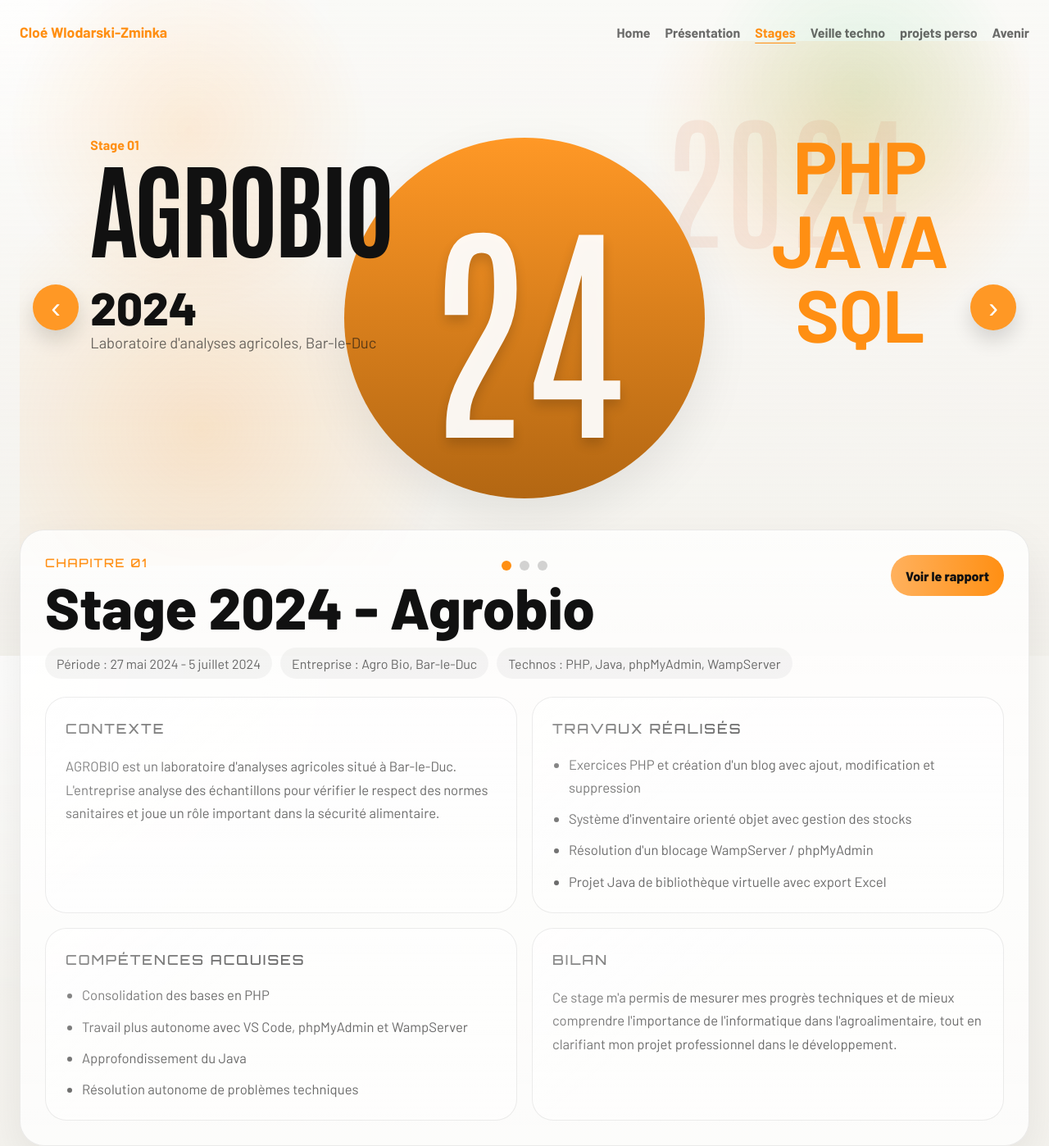
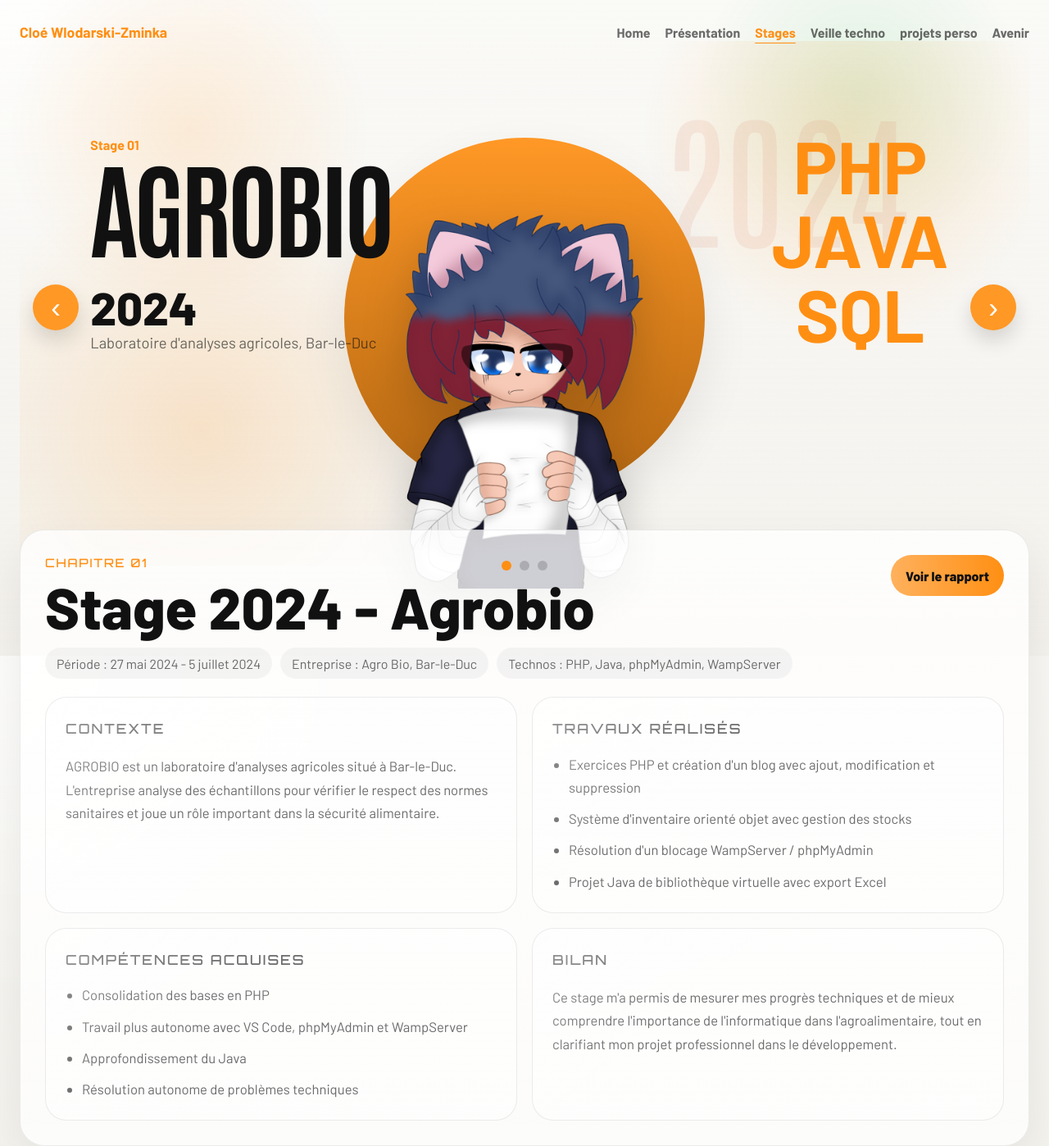
Before and after one commit to Cloe-png/portfolio_2026, a PHP site: page /projects.html in a window 1280 px wide. Shown: the whole page at 82% size. Run offline with PHP 8.4, Linux system fonts and the light colour scheme.

Commit message:
Add new character art to entry and stages

```diff
--- a/index.html
+++ b/index.html
@@ -62,8 +62,8 @@
 
       <div class="entry-visual">
         <div class="entry-circle"></div>
-        <div class="entry-character">
-          <span>E</span>
+        <div class="entry-character entry-character-image">
+          <img src="Slay.png" alt="Illustration d'accueil">
         </div>
 
         <a class="entry-button" href="chapters.html" id="enterButton">
--- a/pages.css
+++ b/pages.css
@@ -106,10 +106,10 @@ body.stage-page .page-bg-orange {
   gap: 5px;
   width: 52px;
   height: 52px;
-  border: 1px solid rgba(127, 231, 255, 0.2);
+  border: 0;
   border-radius: 18px;
-  background: rgba(8, 20, 36, 0.88);
-  box-shadow: 0 16px 34px rgba(1, 7, 17, 0.28);
+  background: rgba(255, 255, 255, 0.82);
+  box-shadow: 0 14px 34px rgba(0, 0, 0, 0.08);
 }
 
 .mobile-nav-toggle span {
@@ -169,9 +169,7 @@ body.stage-page .content-nav a:hover {
 }
 
 body.stage-page .mobile-nav-toggle {
-  border: 0;
   background: rgba(255, 255, 255, 0.82);
-  box-shadow: 0 14px 34px rgba(0, 0, 0, 0.08);
 }
 
 body.stage-page .mobile-nav-toggle span {
@@ -452,6 +450,17 @@ body.stage-page .mobile-nav-toggle span {
   text-shadow: 0 8px 14px rgba(0, 0, 0, 0.16);
 }
 
+.stage-slide__mark-image {
+  inset: 9%;
+}
+
+.stage-slide__mark-image img {
+  width: 100%;
+  height: 100%;
+  object-fit: contain;
+  filter: drop-shadow(0 24px 28px rgba(0, 0, 0, 0.18));
+}
+
 .stage-slide__copy-right {
   right: 8%;
   top: 17%;
@@ -720,10 +729,9 @@ body.stage-page .content-list {
     overflow: hidden;
     opacity: 0;
     transform: translateY(-10px);
-    border: 1px solid rgba(127, 231, 255, 0.16);
     border-radius: 24px;
-    background: rgba(7, 18, 33, 0.94);
-    box-shadow: 0 20px 42px rgba(1, 7, 17, 0.34);
+    background: rgba(255, 255, 255, 0.88);
+    box-shadow: 0 18px 40px rgba(0, 0, 0, 0.08);
     transition:
       max-height 260ms ease,
       opacity 220ms ease,
@@ -741,12 +749,6 @@ body.stage-page .content-list {
 
   .content-nav a {
     padding: 8px 0;
-  }
-
-  body.stage-page .content-nav {
-    background: rgba(255, 255, 255, 0.88);
-    box-shadow: 0 18px 40px rgba(0, 0, 0, 0.08);
-    border: 0;
   }
 
   .content-hero,
--- a/projects.html
+++ b/projects.html
@@ -57,8 +57,8 @@
 
             <div class="stage-slide__visual">
               <div class="stage-slide__orb"></div>
-              <div class="stage-slide__mark">
-                <span>24</span>
+              <div class="stage-slide__mark stage-slide__mark-image">
+                <img src="Question.png" alt="Illustration stage">
               </div>
             </div>
 
@@ -134,8 +134,8 @@
 
             <div class="stage-slide__visual">
               <div class="stage-slide__orb"></div>
-              <div class="stage-slide__mark">
-                <span>25</span>
+              <div class="stage-slide__mark stage-slide__mark-image">
+                <img src="Question.png" alt="Illustration stage">
               </div>
             </div>
 
@@ -210,8 +210,8 @@
 
             <div class="stage-slide__visual">
               <div class="stage-slide__orb"></div>
-              <div class="stage-slide__mark">
-                <span>26</span>
+              <div class="stage-slide__mark stage-slide__mark-image">
+                <img src="Question.png" alt="Illustration stage">
               </div>
             </div>
 
```
Also changed, not shown: styles.css (+12 -0 lines), Question.png (added), Slay.png (added).
